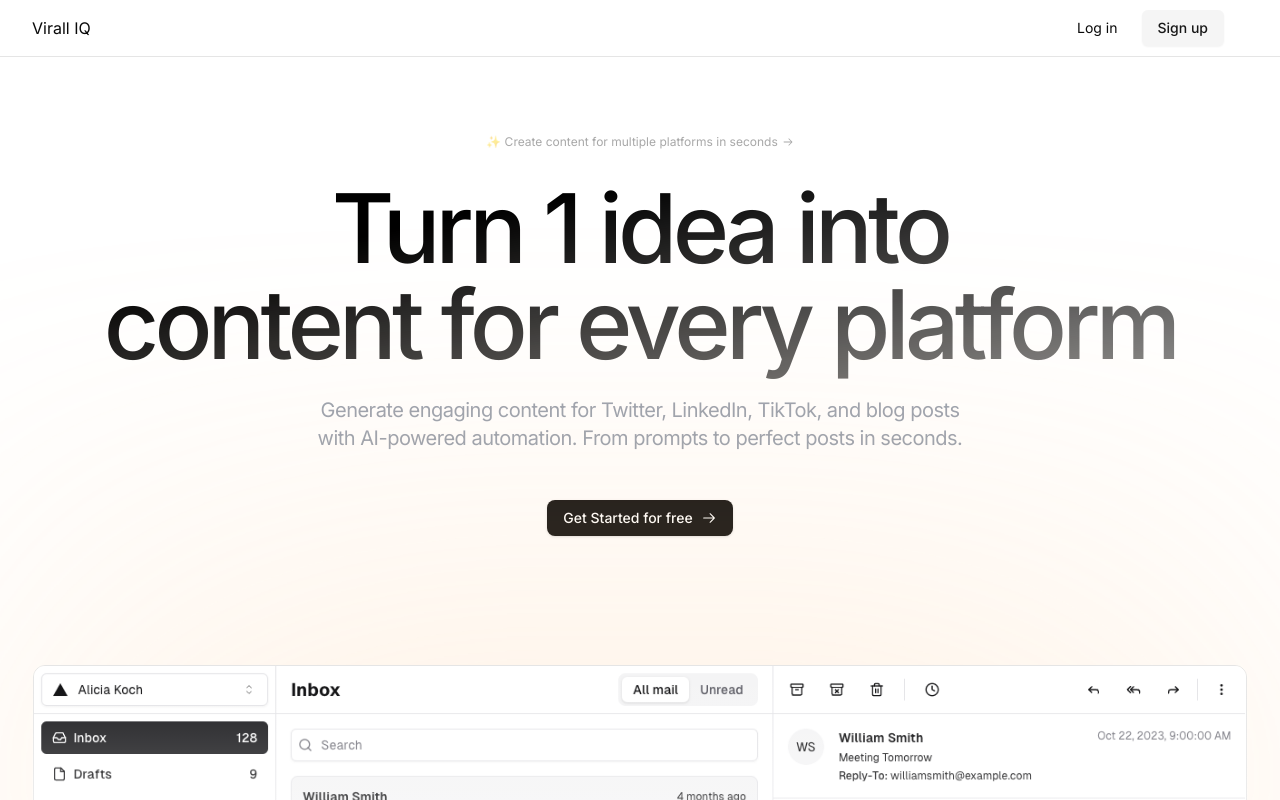
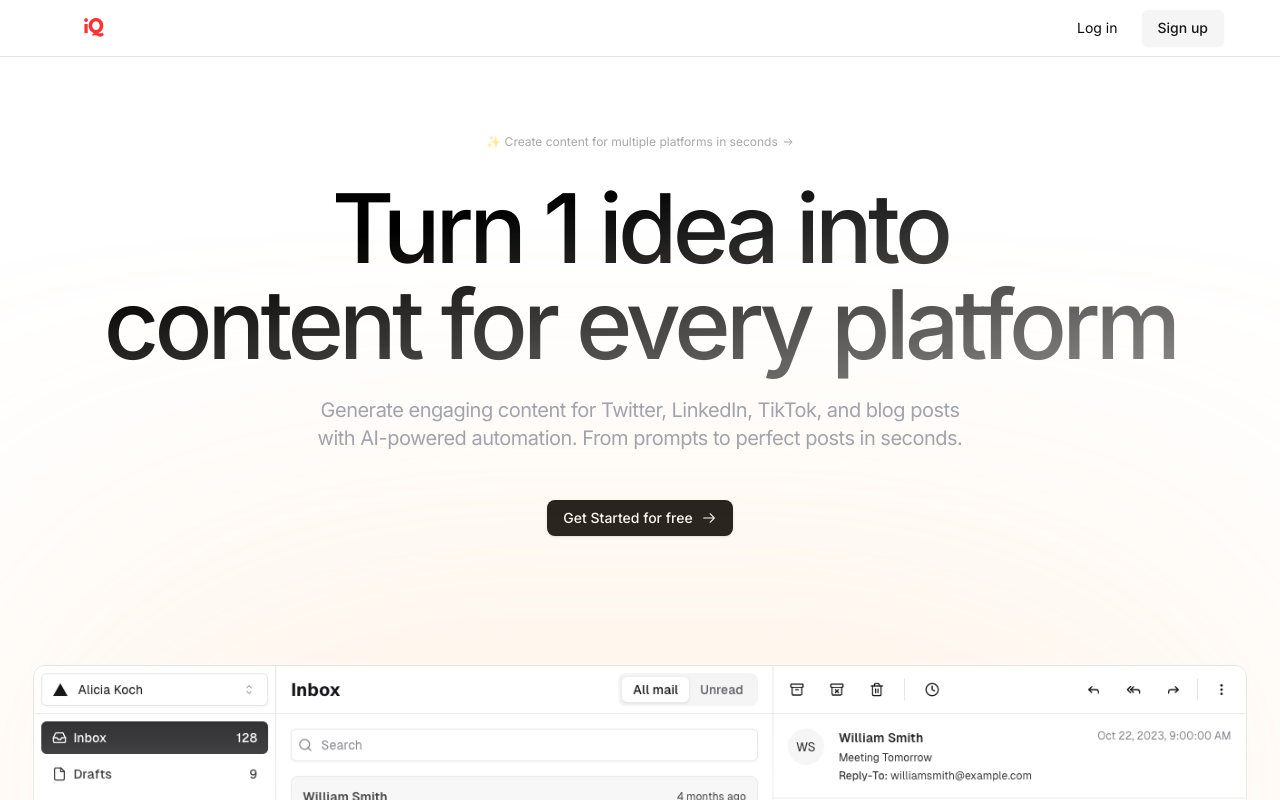
Before and after one commit to saliftankoano/social, a Next.js app: page / in a window 1280 px wide. Shown: the top 800 px of the page. Built offline with nearby package versions, Linux system fonts and the light colour scheme.

Commit message:
update header

```diff
--- a/src/components/site-header.tsx
+++ b/src/components/site-header.tsx
@@ -4,6 +4,7 @@ import { buttonVariants } from "@/components/ui/button";
 import { cn } from "@/lib/utils";
 import { AnimatePresence, motion } from "framer-motion";
 import { AlignJustify, XIcon } from "lucide-react";
+import Image from "next/image";
 import Link from "next/link";
 import { useEffect, useState } from "react";
 
@@ -100,7 +101,12 @@ export function SiteHeader() {
       <header className="animate-fade-in fixed left-0 top-0 z-50 w-full translate-y-[-1rem] border-b opacity-0 backdrop-blur-[12px] [--animation-delay:600ms]">
         <div className="container flex h-[3.5rem] items-center justify-between">
           <Link className="text-md flex items-center" href="/">
-            Virall IQ
+            <Image
+              src="/logo-vanilla.png"
+              alt="VirallIQ"
+              width={80}
+              height={15}
+            />
           </Link>
 
           <div className="ml-auto flex h-full items-center">
@@ -141,7 +147,12 @@ export function SiteHeader() {
         >
           <div className="container flex h-[3.5rem] items-center justify-between">
             <Link className="text-md flex items-center" href="/">
-              Virall IQ
+              <Image
+                src="/logo-vanilla.png"
+                alt="VirallIQ"
+                width={80}
+                height={15}
+              />
             </Link>
 
             <button
```
